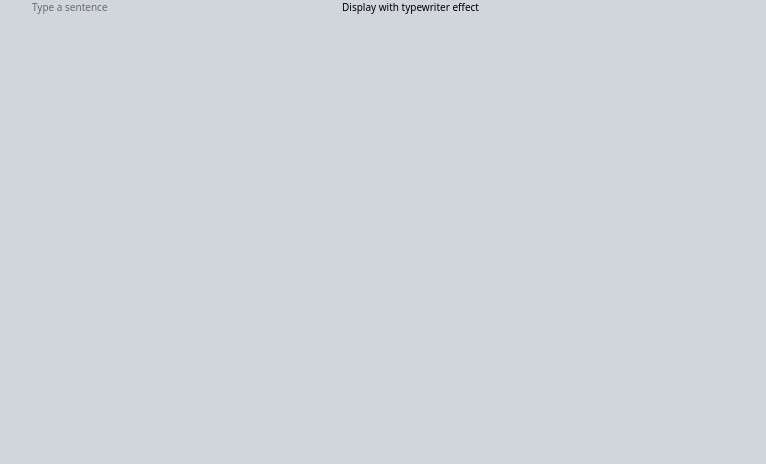
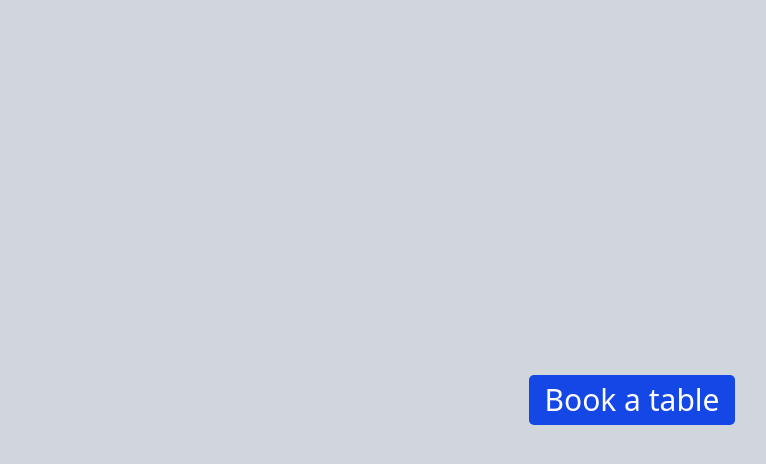
Before and after one commit to KNXCSdev/React-Practice, a React (Vite) app: page / in a window 1280 px wide. Shown: the top 464 px of the page, without its empty margins (8-774 px from the left). Built offline with nearby package versions, Linux system fonts and the light colour scheme.

Commit message:
React testing library,Reservation TODO

```diff
--- a/package.json
+++ b/package.json
@@ -25,8 +25,10 @@
   },
   "devDependencies": {
     "@eslint/js": "^9.21.0",
-    "@types/react": "^19.0.10",
-    "@types/react-dom": "^19.0.4",
+    "@testing-library/dom": "^10.4.0",
+    "@testing-library/react": "^16.3.0",
+    "@types/react": "^19.1.0",
+    "@types/react-dom": "^19.1.1",
     "@vitejs/plugin-react": "^4.3.4",
     "eslint": "^9.21.0",
     "eslint-plugin-react-hooks": "^5.1.0",
--- a/src/App.tsx
+++ b/src/App.tsx
@@ -1,9 +1,9 @@
-import Typewriter from "./typewriter/Typewriter";
+import ReservationWidget from "./reservation-widget/ReservationWidget";
 
 function App() {
   return (
-    <div className="mx-auto max-w-[120rem]">
-      <Typewriter />
+    <div className="mx-auto min-h-screen max-w-[120rem]">
+      <ReservationWidget />
     </div>
   );
 }
--- /dev/null
+++ b/src/reservation-widget/ReservationModal.tsx
@@ -0,0 +1,3 @@
+export default function ReservationModal() {
+  return <div>ReservationModal</div>;
+}
--- /dev/null
+++ b/src/reservation-widget/ReservationWidget.tsx
@@ -0,0 +1,12 @@
+export default function ReservationWidget() {
+  return (
+    <div className="flex min-h-screen items-center justify-center">
+      <button
+        type="button"
+        className="rounded-lg bg-blue-700 px-6 py-4 text-center text-5xl font-medium text-white hover:bg-blue-800 focus:ring-4 focus:ring-blue-300 focus:outline-none"
+      >
+        Book a table
+      </button>
+    </div>
+  );
+}
```
Also changed, not shown: 1 other file (tests, documents, lock files or other folders).
